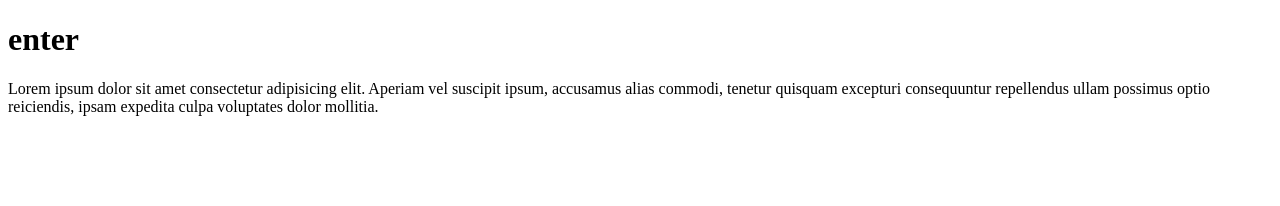
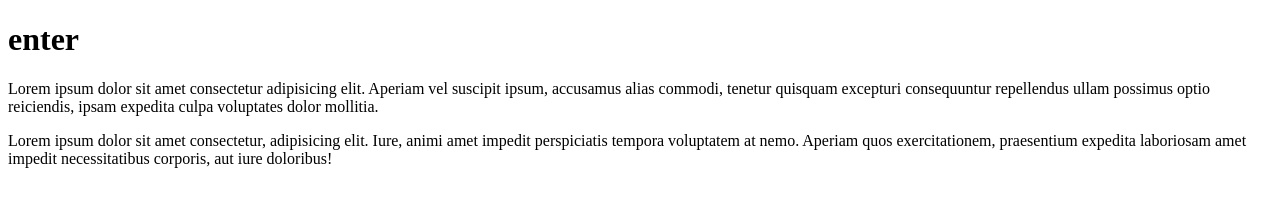
Before and after one commit to lucas-dos-santos-silva/repositorio.ss, a plain HTML site: page siteexemplo/index.html in a window 1280 px wide. Drawn offline with Linux system fonts and the light colour scheme.

Commit message:
second paragh

```diff
--- a/siteexemplo/index.html
+++ b/siteexemplo/index.html
@@ -9,5 +9,7 @@
 <body>
     <h1>enter</h1>
     <p>Lorem ipsum dolor sit amet consectetur adipisicing elit. Aperiam vel suscipit ipsum, accusamus alias commodi, tenetur quisquam excepturi consequuntur repellendus ullam possimus optio reiciendis, ipsam expedita culpa voluptates dolor mollitia.</p>
+
+    <p>Lorem ipsum dolor sit amet consectetur, adipisicing elit. Iure, animi amet impedit perspiciatis tempora voluptatem at nemo. Aperiam quos exercitationem, praesentium expedita laboriosam amet impedit necessitatibus corporis, aut iure doloribus!</p>
 </body>
 </html>
```
